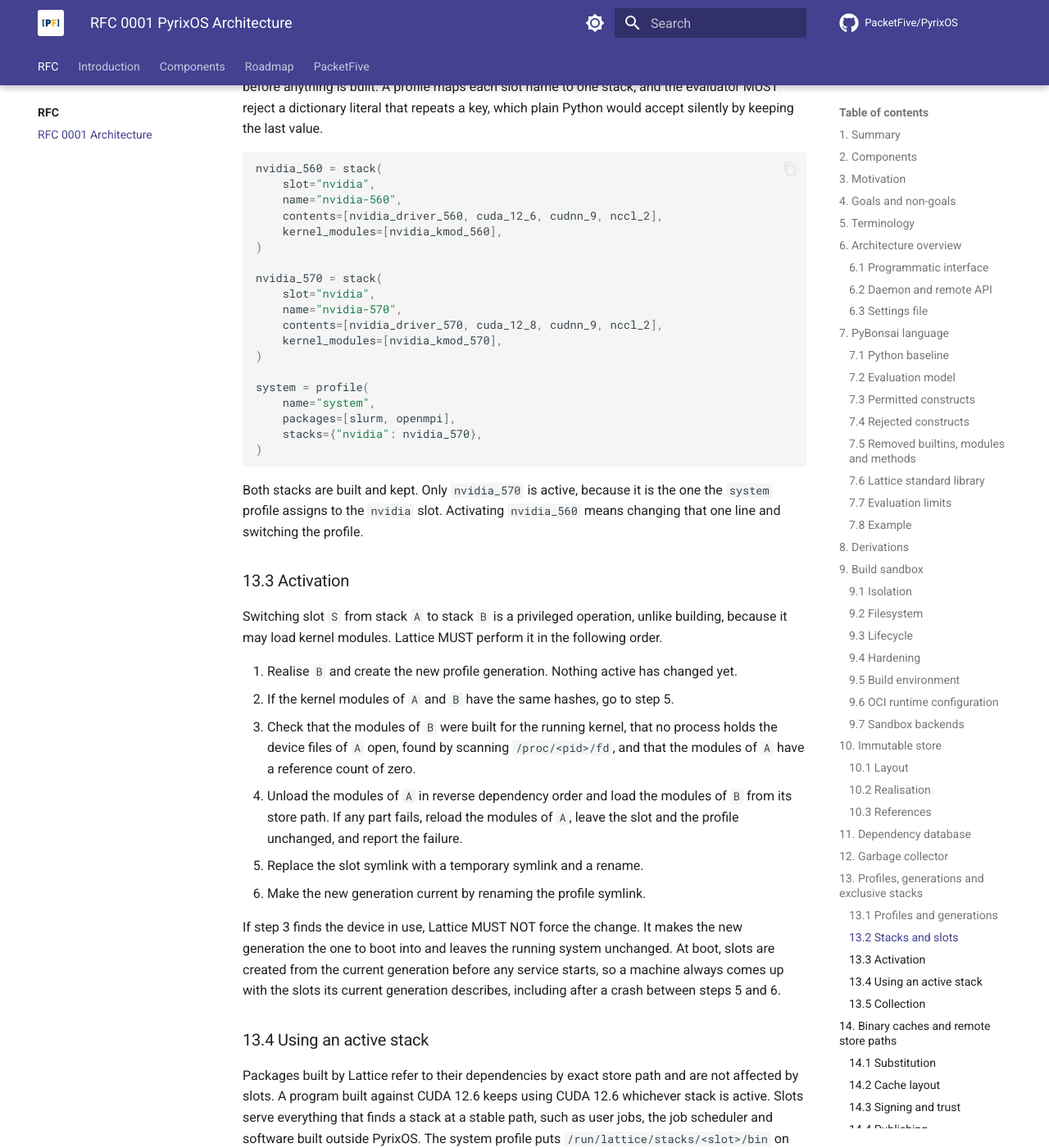
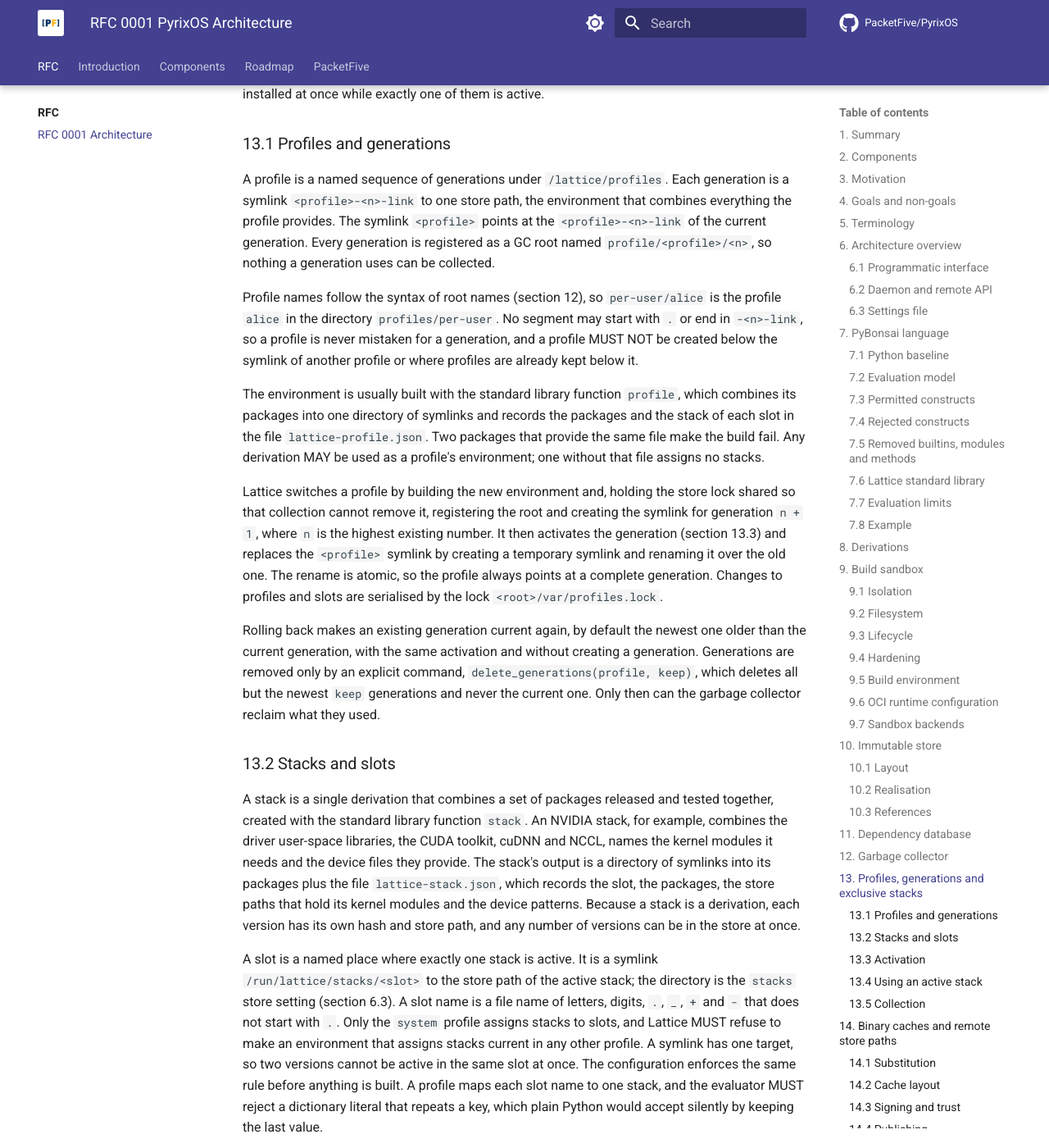
Before and after one commit to PacketFive/PyrixOS, an MkDocs documentation site: the page built from docs/rfc/0001-pyrixos-architecture.md, in a window 1280 px wide and 1400 px high, scrolled down 29336 px. Shown: the whole window at 82% size. Built offline with MkDocs 1.6.1 and Material for MkDocs 9.7.7, drawn with Linux system fonts in a browser that asks for light colours; comment, search, counter and statistics services are not loaded; some of the changed text lies outside the part shown.

Commit message:
Document Phase 4 profiles and stacks, update lattice
Signed-off-by: Weqaar Janjua <weqaar.janjua@gmail.com>

````diff
--- a/docs/rfc/0001-pyrixos-architecture.md
+++ b/docs/rfc/0001-pyrixos-architecture.md
@@ -194,7 +194,10 @@
 | `path_info(path)`, `verify(path)` | Report what the database records about a path, and hash its contents again | 11 |
 | `gc()` | Collect unreachable store paths | 12 |
 | `add_root(name, path)`, `remove_root(name)`, `roots()` | Change and list the named roots that collection keeps | 12 |
-| `switch(profile, drv)` | Make a new current generation of a profile | 13 |
+| `switch(profile, drv)` | Build a derivation and make it the new current generation of a profile | 13 |
+| `rollback(profile, generation)`, `generations(profile)`, `delete_generations(profile, keep)` | Make an existing generation current, list the generations, and delete old ones | 13.1 |
+| `slots()` | Report the active stack of each slot and the stack the current system generation wants | 13.2 |
+| `activate_boot()` | Load the kernel modules and create the slots of the current system generation at boot | 13.3 |
 | `push(paths, cache)` | Sign and upload store paths with their provenance | 14 |
 
 The library follows these rules.
@@ -234,8 +237,11 @@
 | `build`, `check`, `plan` | user | |
 | `path_info`, `verify`, `roots` | user | |
 | `add_root`, `remove_root` | user | A user may only add or remove roots named `per-user/<name>` and below it. An admin may change any root. |
-| `switch` | user | A user may only switch `per-user/<name>` and the profiles below it, where `<name>` is the user's own name. An admin may switch any profile. |
+| `generations`, `slots` | user | |
+| `switch`, `rollback`, `delete_generations` | user | A user may only change `per-user/<name>` and the profiles below it, where `<name>` is the user's own name. An admin may change any profile. |
 | `gc`, `push` | admin | |
+
+`activate_boot` is not offered by the daemon, because it runs at boot before the daemon starts.
 
 The daemon MUST NOT open a file named by a caller. `Client.evaluate` reads the file in the caller's process and sends its text, so a caller cannot make the daemon read a file the caller could not read. A derivation sent to the daemon is rebuilt from its fields, and a hash or store path sent with it MUST match the values computed from those fields. Requests larger than a configured limit, 16 MiB by default, are refused, and the evaluation limits of section 7.7 apply to every request.
 
@@ -245,7 +251,7 @@
 
 A machine's settings are a TOML file, by default `/etc/lattice/settings.toml`. `lattice` reads that file when it exists and the file named with `--settings` otherwise, and uses the defaults when there is no file. A program using the library reads it only by calling `Settings.load(path)` (rule 1 of section 6.1). Settings are kept apart from PyBonsai on purpose: a configuration describes what to build and is the same on every machine, while settings describe one machine and never change a derivation or its hash.
 
-Top-level keys are `sandbox_backend` (section 9.7), `substituters`, `trusted_keys` (section 14.3) and `require_provenance` (section 14.9). The `[store]` table holds `root`, the directory under which the store keeps its files (`/lattice` by default, section 10.1), and `max_jobs`, the number of derivations built at once (1 by default, at most 256). The `[daemon]` table holds the daemon settings of section 6.2, with client certificates as `[[daemon.clients]]` and token digests as `[[daemon.tokens]]`. An unknown key, a value of the wrong type and a TOML date or time are errors, and Lattice MUST refuse to start with an invalid file rather than ignore part of it. Settings added by later phases, such as shallow path rules (section 14.5), join this file.
+Top-level keys are `sandbox_backend` (section 9.7), `substituters`, `trusted_keys` (section 14.3) and `require_provenance` (section 14.9). The `[store]` table holds `root`, the directory under which the store keeps its files (`/lattice` by default, section 10.1), `max_jobs`, the number of derivations built at once (1 by default, at most 256), and `stacks`, the directory of slot symlinks (`/run/lattice/stacks` by default, section 13.2). The `[daemon]` table holds the daemon settings of section 6.2, with client certificates as `[[daemon.clients]]` and token digests as `[[daemon.tokens]]`. An unknown key, a value of the wrong type and a TOML date or time are errors, and Lattice MUST refuse to start with an invalid file rather than ignore part of it. Settings added by later phases, such as shallow path rules (section 14.5), join this file.
 
 ## 7. PyBonsai language
 
@@ -326,7 +332,7 @@
 | --- | --- | --- |
 | `derivation(name, builder, args, env, outputs)` | Derivation | Constructs a derivation as defined in section 8. |
 | `fetch_url(url, sha256)` | Derivation | Declares a fixed-output source named after the last segment of the URL path. No network access happens during evaluation. The download happens at realisation time, outside the build sandbox, and the result MUST match `sha256`, given as 64 lowercase hex characters, or realisation fails. The URL MUST use `https` or `http` and name a host. Other schemes, such as `file`, are rejected, because the download is not sandboxed and could otherwise read the build host. |
-| `stack(slot, name, contents, kernel_modules)` | Derivation | Combines packages into one stack that can be assigned to the named slot (section 13.2). |
+| `stack(slot, name, contents, kernel_modules, devices)` | Derivation | Combines packages into one stack that can be assigned to the named slot (section 13.2). `devices` are glob patterns under `/dev` for the device files its kernel modules provide. |
 | `profile(name, packages, stacks)` | Derivation | Builds the environment for one profile generation. `stacks` maps each slot name to one stack (section 13.1). |
 | `len`, `range`, `sorted`, `min`, `max`, `sum`, `any`, `all`, `abs`, `str`, `int`, `bool` | Value | Pure helpers with the usual Python meaning, restricted to immutable values. `range` MUST be called with finite integer bounds. |
 | `enumerate`, `zip`, `reversed` | Tuple | As in Python, but the result is a fully evaluated tuple, not an iterator. |
@@ -514,6 +520,8 @@
 | `<root>/var/db.sqlite` | | The database of section 11 |
 | `<root>/var/lock` | | The lock that keeps realisation and collection apart (section 12) |
 | `<root>/var/db.lock` | | Held while a process opens the database, so two processes never create its schema at once |
+| `<root>/var/profiles.lock` | | Held while a profile or slot changes (section 13) |
+| `<root>/profiles` | 0755 | The profile and generation symlinks of section 13.1 |
 
 Store paths are always named under `/lattice/store`, whatever the root, because the names are compiled into the files that use them. A different root lets a user or a test suite keep a store without privileges; the sandbox mounts each input from `<root>/store` at its `/lattice/store` name, so builds see the same paths either way. Lattice refuses a path that is not a direct child of `/lattice/store` with a valid name wherever a caller names one.
 
@@ -526,6 +534,8 @@
 Before an output is published, Lattice sets the modification time of every entry in it to one second after the epoch, so a timestamp that a later tool records does not depend on when the build ran. If an unregistered entry already has the output's name, it is left over from an interrupted build and is removed first. After the rename, Lattice MUST remove write permission recursively from the new path and everything below it, equivalent to `chmod -R a-w`; this follows the rename because renaming a directory needs write permission on it. All outputs of the derivation are then registered in one transaction that also records their references. An attempt to write into a registered store path MUST fail with `PermissionError`.
 
 A derivation with the builder `builtin:fetch_url` is not run in the sandbox. Lattice downloads its `url` itself, following only `https` and `http` redirects, and publishes the file as the single output `out` only if its SHA-256 digest is the `sha256` in `env`.
+
+The builders `builtin:stack` and `builtin:profile` of the standard library functions `stack` and `profile` are not run in the sandbox either. They read nothing but their registered inputs: Lattice creates the output directory, writes the manifest of section 13.1 or 13.2, and adds a symlink for each file of each input to that file's `/lattice/store` path. They run no program and reach no network.
 
 `lattice plan FILE [NAME]` lists, inputs first, whether each derivation a build needs is present, will be downloaded or will be built.
 
@@ -574,15 +584,21 @@
 
 ### 13.1 Profiles and generations
 
-A profile is a named sequence of generations under `/lattice/profiles/<profile>`. Each generation is a symlink `<profile>-<n>` to one store path, the environment that combines everything the profile provides. The symlink `<profile>` points at the current generation. Every generation is registered as a GC root named `profile/<profile>/<n>`, so nothing a generation uses can be collected.
+A profile is a named sequence of generations under `/lattice/profiles`. Each generation is a symlink `<profile>-<n>-link` to one store path, the environment that combines everything the profile provides. The symlink `<profile>` points at the `<profile>-<n>-link` of the current generation. Every generation is registered as a GC root named `profile/<profile>/<n>`, so nothing a generation uses can be collected.
 
-Lattice switches a profile by building the new environment, creating the symlink for generation `n + 1`, and then replacing the `<profile>` symlink by creating a temporary symlink and renaming it over the old one. The rename is atomic, so the profile always points at a complete generation. Rolling back is a switch to an earlier generation. Generations are removed only by an explicit command, for example one that keeps the last N, and only then can the garbage collector reclaim what they used.
+Profile names follow the syntax of root names (section 12), so `per-user/alice` is the profile `alice` in the directory `profiles/per-user`. No segment may start with `.` or end in `-<n>-link`, so a profile is never mistaken for a generation, and a profile MUST NOT be created below the symlink of another profile or where profiles are already kept below it.
+
+The environment is usually built with the standard library function `profile`, which combines its packages into one directory of symlinks and records the packages and the stack of each slot in the file `lattice-profile.json`. Two packages that provide the same file make the build fail. Any derivation MAY be used as a profile's environment; one without that file assigns no stacks.
+
+Lattice switches a profile by building the new environment and, holding the store lock shared so that collection cannot remove it, registering the root and creating the symlink for generation `n + 1`, where `n` is the highest existing number. It then activates the generation (section 13.3) and replaces the `<profile>` symlink by creating a temporary symlink and renaming it over the old one. The rename is atomic, so the profile always points at a complete generation. Changes to profiles and slots are serialised by the lock `<root>/var/profiles.lock`.
+
+Rolling back makes an existing generation current again, by default the newest one older than the current generation, with the same activation and without creating a generation. Generations are removed only by an explicit command, `delete_generations(profile, keep)`, which deletes all but the newest `keep` generations and never the current one. Only then can the garbage collector reclaim what they used.
 
 ### 13.2 Stacks and slots
 
-A stack is a single derivation that combines a set of packages released and tested together, created with the standard library function `stack`. An NVIDIA stack, for example, combines the driver user-space libraries, the CUDA toolkit, cuDNN and NCCL, and names the kernel modules it needs. Because a stack is a derivation, each version has its own hash and store path, and any number of versions can be in the store at once.
+A stack is a single derivation that combines a set of packages released and tested together, created with the standard library function `stack`. An NVIDIA stack, for example, combines the driver user-space libraries, the CUDA toolkit, cuDNN and NCCL, names the kernel modules it needs and the device files they provide. The stack's output is a directory of symlinks into its packages plus the file `lattice-stack.json`, which records the slot, the packages, the store paths that hold its kernel modules and the device patterns. Because a stack is a derivation, each version has its own hash and store path, and any number of versions can be in the store at once.
 
-A slot is a named place where exactly one stack is active. It is a symlink `/run/lattice/stacks/<slot>` to the store path of the active stack. A symlink has one target, so two versions cannot be active in the same slot at once. The configuration enforces the same rule before anything is built. A profile maps each slot name to one stack, and the evaluator MUST reject a dictionary literal that repeats a key, which plain Python would accept silently by keeping the last value.
+A slot is a named place where exactly one stack is active. It is a symlink `/run/lattice/stacks/<slot>` to the store path of the active stack; the directory is the `stacks` store setting (section 6.3). A slot name is a file name of letters, digits, `.`, `_`, `+` and `-` that does not start with `.`. Only the `system` profile assigns stacks to slots, and Lattice MUST refuse to make an environment that assigns stacks current in any other profile. A symlink has one target, so two versions cannot be active in the same slot at once. The configuration enforces the same rule before anything is built. A profile maps each slot name to one stack, and the evaluator MUST reject a dictionary literal that repeats a key, which plain Python would accept silently by keeping the last value.
 
 ```python
 nvidia_560 = stack(
@@ -590,6 +606,7 @@
     name="nvidia-560",
     contents=[nvidia_driver_560, cuda_12_6, cudnn_9, nccl_2],
     kernel_modules=[nvidia_kmod_560],
+    devices=["/dev/nvidia*"],
 )
 
 nvidia_570 = stack(
@@ -597,6 +614,7 @@
     name="nvidia-570",
     contents=[nvidia_driver_570, cuda_12_8, cudnn_9, nccl_2],
     kernel_modules=[nvidia_kmod_570],
+    devices=["/dev/nvidia*"],
 )
 
 system = profile(
@@ -613,13 +631,15 @@
 Switching slot `S` from stack `A` to stack `B` is a privileged operation, unlike building, because it may load kernel modules. Lattice MUST perform it in the following order.
 
 1. Realise `B` and create the new profile generation. Nothing active has changed yet.
-2. If the kernel modules of `A` and `B` have the same hashes, go to step 5.
-3. Check that the modules of `B` were built for the running kernel, that no process holds the device files of `A` open, found by scanning `/proc/<pid>/fd`, and that the modules of `A` have a reference count of zero.
-4. Unload the modules of `A` in reverse dependency order and load the modules of `B` from its store path. If any part fails, reload the modules of `A`, leave the slot and the profile unchanged, and report the failure.
-5. Replace the slot symlink with a temporary symlink and a rename.
+2. If the kernel modules of `A` and `B` are the same store paths, go to step 5.
+3. Check that the modules of `B` were built for the running kernel, by comparing the first word of their `vermagic` with the kernel release; that no process holds a device file of `A` open, found by scanning `/proc/<pid>/fd`; and that no module of `A` is in use, meaning its reference count is no larger than the number of its holders that are themselves modules of `A`. A module of `A` that a stack of the new generation also provides, with the same name and file, is kept, so it is neither checked for use nor unloaded.
+4. Unload the loaded modules of `A` that are not kept, in reverse dependency order, and then load the modules of `B` that are not loaded, in dependency order, from its store path. When several slots change, every unload of every slot comes before any load. Dependencies come from the `depends` field of each module's `.modinfo` section.
+5. Replace the slot symlink with a temporary symlink and a rename. If any part of step 4 or 5 fails, put back the slot symlinks already replaced, undo the module steps already taken in reverse order, leave the profile unchanged, and report the failure. The generation created in step 1 is kept.
 6. Make the new generation current by renaming the profile symlink.
 
-If step 3 finds the device in use, Lattice MUST NOT force the change. It makes the new generation the one to boot into and leaves the running system unchanged. At boot, slots are created from the current generation before any service starts, so a machine always comes up with the slots its current generation describes, including after a crash between steps 5 and 6.
+Lattice runs step 3 for every slot that changes before it changes anything. If step 3 finds any slot blocked, Lattice MUST NOT force the change. It changes no module and no slot, makes the new generation current so that it is the one to boot into, and reports each blocked slot and why. `slots()` then shows the active stack and the wanted stack of each slot.
+
+At boot, `lattice activate-boot` runs before any service starts. It loads the modules of every stack the current system generation assigns, then creates, replaces or removes slot symlinks to match it, so a machine always comes up with the slots its current generation describes, including after a deferred change or a crash between steps 5 and 6. A module that fails to load is reported after every slot is set.
 
 ### 13.4 Using an active stack
 
@@ -631,7 +651,7 @@
 
 ### 13.5 Collection
 
-Every generation of every profile is a GC root, so a stack stays in the store for as long as any kept generation assigns it to a slot. In addition, while a collection runs, Lattice treats every store path that a running process uses as a temporary root. It finds these paths through `/proc/<pid>/exe`, `/proc/<pid>/cwd`, `/proc/<pid>/fd` and `/proc/<pid>/maps`. Removing an old generation therefore never deletes a stack that a running job is still using.
+Every generation of every profile is a GC root, so a stack stays in the store for as long as any kept generation assigns it to a slot. The stack an active slot points at is also kept, even after the generations that assigned it are deleted while a change is deferred. In addition, while a collection runs, Lattice treats every store path that a running process uses as a temporary root. It finds these paths through `/proc/<pid>/exe`, `/proc/<pid>/cwd`, `/proc/<pid>/fd` and `/proc/<pid>/maps`. Removing an old generation therefore never deletes a stack that a running job is still using.
 
 ## 14. Binary caches and remote store paths
 
````
Also changed, not shown: README.md (+1 -1 lines), development-plan.md (+1 -1 lines), docs/components/lattice.md (+1 -1 lines), docs/components/store.md (+3 -2 lines).
